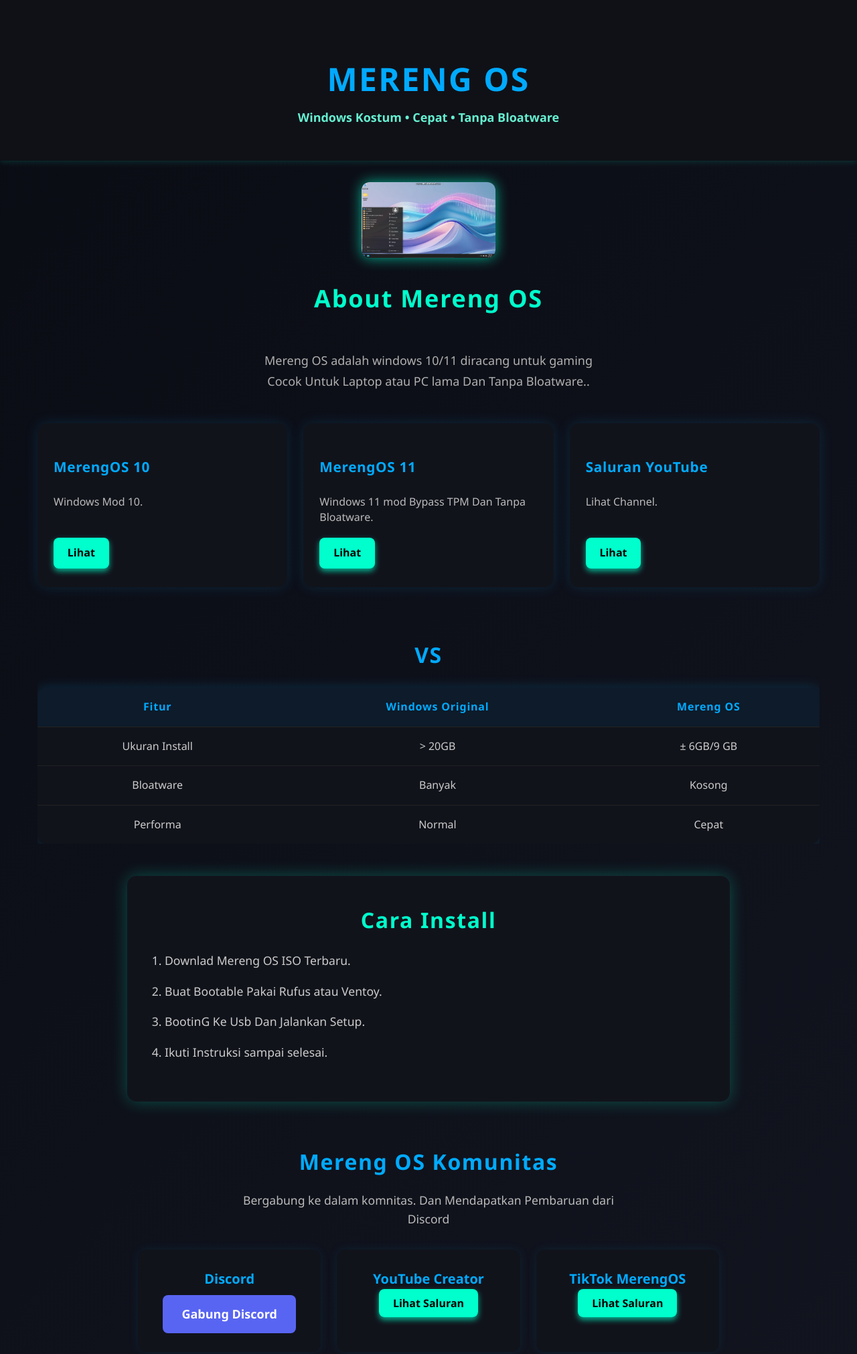
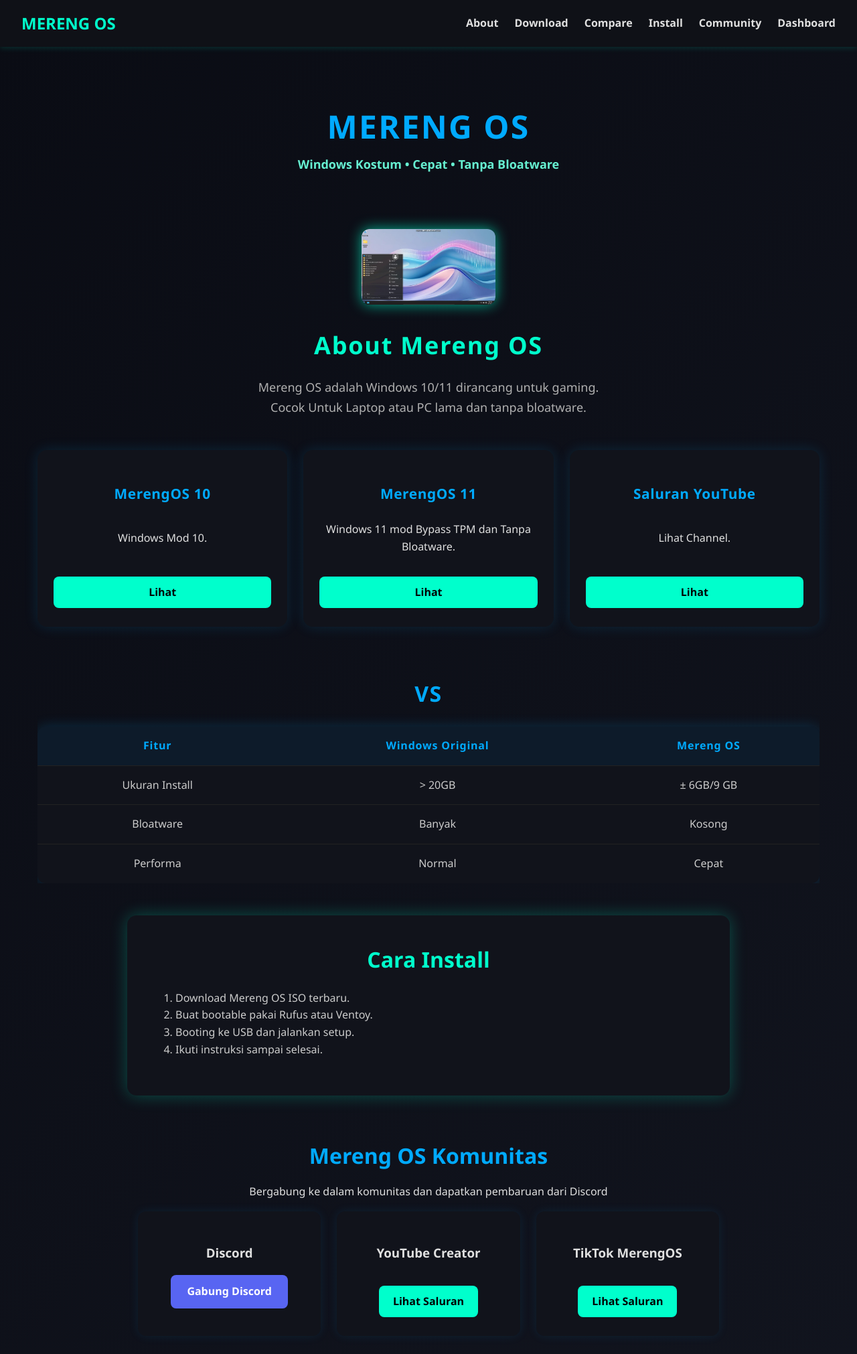
Before and after one commit to Bosbaboi/Mereng-OS-Indonesia, a plain HTML site: page index.html in a window 1280 px wide. Shown: the top 2022 px of the page at 67% size. Drawn offline with Linux system fonts and the light colour scheme.

Commit message:
Update index.html

```diff
--- a/index.html
+++ b/index.html
@@ -8,12 +8,10 @@
 
   <!-- SEO Meta -->
   <meta name="description"
-    content="Mereng OS adalah sistem operasi Windows kustom yang ringan, cocok untuk laptop dan PC kelas bawah. Bebas bloatware, cepat, dan stabil.." />
+    content="Mereng OS adalah sistem operasi Windows kustom yang ringan, cocok untuk laptop dan PC kelas bawah. Bebas bloatware, cepat, dan stabil." />
   <meta name="keywords"
     content="Mereng OS, alternatif Tiny10, Windows 11 kustom, OS ringan, modifikasi Windows, Windows tanpa bloatware, Windows kelas bawah" />
   <meta name="author" content="Mereng OS" />
-
-  <!-- Google Search Console Verification -->
   <meta name="google-site-verification" content="MH481fHnsXlUbwk70VP20XcaSKX8Frlr_H7XL8bZUcY" />
 
   <!-- Open Graph -->
@@ -26,9 +24,7 @@
 
   <!-- Theme & Favicon -->
   <meta name="theme-color" content="#00ffcc" />
-  <link rel="icon" href="favicon.ico" type="Mereng Os Icon" />
-
-
+  <link rel="icon" href="favicon.ico" type="image/x-icon" />
 
   <style>
     /* --- Reset & Base --- */
@@ -59,12 +55,42 @@
       outline: none;
     }
 
+    /* --- Navbar --- */
+    nav {
+      background: #0f1117;
+      padding: 1rem 2rem;
+      display: flex;
+      justify-content: space-between;
+      align-items: center;
+      position: sticky;
+      top: 0;
+      z-index: 1000;
+      box-shadow: 0 2px 8px rgba(0, 255, 204, 0.15);
+    }
+
+    nav .logo {
+      font-size: 1.5rem;
+      font-weight: 900;
+      color: #00ffcc;
+      text-transform: uppercase;
+    }
+
+    nav ul {
+      list-style: none;
+      display: flex;
+      gap: 1.5rem;
+      margin: 0;
+      padding: 0;
+    }
+
+    nav ul li a {
+      font-weight: 600;
+    }
+
     /* --- Header --- */
     header {
-      background-color: #0f1117;
+      text-align: center;
       padding: 3rem 1.5rem 2rem;
-      text-align: center;
-      box-shadow: 0 2px 8px rgba(0, 255, 204, 0.15);
     }
 
     header h1 {
@@ -149,6 +175,7 @@
       flex-direction: column;
       justify-content: space-between;
       transition: transform 0.3s ease, box-shadow 0.3s ease;
+      text-align: center;
     }
 
     .card:hover,
@@ -165,39 +192,19 @@
       letter-spacing: 0.03em;
     }
 
-    .card p {
-      flex-grow: 1;
-      color: #bbb;
-      font-size: 1rem;
-      margin-bottom: 1.25rem;
-      line-height: 1.4;
-    }
-
     .download-btn {
-      align-self: flex-start;
       background-color: #00ffcc;
       color: #000;
       font-weight: 700;
       padding: 0.65rem 1.3rem;
       border-radius: 8px;
-      box-shadow: 0 4px 8px #00ffccaa;
+      display: inline-block;
+      margin-top: 1rem;
       transition: background-color 0.3s ease, box-shadow 0.3s ease;
-      user-select: none;
     }
 
-    .download-btn:hover,
-    .download-btn:focus {
+    .download-btn:hover {
       background-color: #00ccaa;
-      box-shadow: 0 6px 12px #00ccaaee;
-      outline: none;
-    }
-
-    .download-btn[disabled],
-    .download-btn.disabled {
-      background-color: #444;
-      color: #888;
-      cursor: not-allowed;
-      box-shadow: none;
     }
 
     /* --- Comparison Table --- */
@@ -262,18 +269,7 @@
       font-size: 2rem;
       margin-top: 0;
       margin-bottom: 1.25rem;
-      letter-spacing: 0.05em;
       text-align: center;
-    }
-
-    .install-guide ol {
-      padding-left: 1.5rem;
-      font-size: 1.1rem;
-      line-height: 1.7;
-    }
-
-    .install-guide li {
-      margin-bottom: 1rem;
     }
 
     /* --- Community Section --- */
@@ -289,69 +285,67 @@
       font-weight: 700;
       font-size: 2rem;
       margin-bottom: 0.75rem;
-      letter-spacing: 0.05em;
-    }
-
-    .community-section p {
-      color: #bbb;
-      font-size: 1.1rem;
-      margin-bottom: 2rem;
-      max-width: 600px;
-      margin-left: auto;
-      margin-right: auto;
     }
 
     .community-cards {
       display: grid;
       grid-template-columns: repeat(auto-fit, minmax(220px, 1fr));
       gap: 1.5rem;
-      margin-bottom: 2.5rem;
     }
 
     .community-card {
       background-color: #11131b;
       padding: 1.75rem 1.5rem;
       border-radius: 12px;
-      color: #e5e5e5;
       box-shadow: 0 0 15px rgba(0, 170, 255, 0.1);
-      transition: box-shadow 0.3s ease;
-    }
-
-    .community-card:hover,
-    .community-card:focus-within {
-      box-shadow: 0 0 25px #00aaffcc;
-      outline: none;
-    }
-
-    .community-card h3 {
-      margin-top: 0;
-      color: #00aaff;
-      font-weight: 700;
-      font-size: 1.25rem;
-      margin-bottom: 0.5rem;
     }
 
     .discord-btn {
       background-color: #5865F2;
       color: white;
-      padding: 14px 28px;
+      padding: 12px 24px;
       border-radius: 8px;
       font-weight: 700;
-      font-size: 1.125rem;
       display: inline-block;
-      transition: background-color 0.3s ease, transform 0.2s ease;
     }
 
-    .discord-btn:hover,
-    .discord-btn:focus {
-      background-color: #4752c4;
-      transform: scale(1.05);
-      outline: none;
+    /* --- Dashboard Section --- */
+    .dashboard {
+      display: grid;
+      grid-template-columns: repeat(auto-fit, minmax(180px, 1fr));
+      gap: 1rem;
+      padding: 2rem;
+      text-align: center;
+    }
+    .dashboard .card {
+      padding: 1.5rem;
+    }
+
+    footer {
+      text-align: center;
+      padding: 1.5rem;
+      background:#0f1117;
+      color:#888;
+      font-size:0.9rem;
     }
   </style>
 </head>
 
 <body>
+  <!-- Navbar -->
+  <nav>
+    <div class="logo">Mereng OS</div>
+    <ul>
+      <li><a href="#about">About</a></li>
+      <li><a href="#download">Download</a></li>
+      <li><a href="#compare">Compare</a></li>
+      <li><a href="#guide">Install</a></li>
+      <li><a href="#community">Community</a></li>
+      <li><a href="#dashboard">Dashboard</a></li>
+    </ul>
+  </nav>
+
+  <!-- Header -->
   <header>
     <h1>MERENG OS</h1>
     <p>Windows Kostum • Cepat • Tanpa Bloatware</p>
@@ -362,15 +356,13 @@
       <img src="mereng-os.png" alt="Mereng OS Logo">
     </section>
 
-    <section class="about-section">
+    <section class="about-section" id="about">
       <h2>About Mereng OS</h2>
-      <p>
-        Mereng OS adalah windows 10/11 diracang untuk gaming
-        Cocok Untuk Laptop atau PC lama Dan Tanpa Bloatware..
-      </p>
+      <p>Mereng OS adalah Windows 10/11 dirancang untuk gaming.
+      Cocok Untuk Laptop atau PC lama dan tanpa bloatware.</p>
     </section>
 
-    <section class="cards-grid">
+    <section class="cards-grid" id="download">
       <div class="card">
         <h3>MerengOS 10</h3>
         <p>Windows Mod 10.</p>
@@ -378,7 +370,7 @@
       </div>
       <div class="card">
         <h3>MerengOS 11</h3>
-        <p>Windows 11 mod Bypass TPM Dan Tanpa Bloatware.</p>
+        <p>Windows 11 mod Bypass TPM dan Tanpa Bloatware.</p>
         <a href="https://bosbaboi.github.io/Merengos-11-Download.io/" class="download-btn">Lihat</a>
       </div>
       <div class="card">
@@ -388,45 +380,29 @@
       </div>
     </section>
 
-    <section class="compare-section">
+    <section class="compare-section" id="compare">
       <h2>VS</h2>
       <table class="compare-table">
-        <tr>
-          <th>Fitur</th>
-          <th>Windows Original</th>
-          <th>Mereng OS</th>
-        </tr>
-        <tr>
-          <td>Ukuran Install</td>
-          <td>> 20GB</td>
-          <td>± 6GB/9 GB</td>
-        </tr>
-        <tr>
-          <td>Bloatware</td>
-          <td>Banyak</td>
-          <td>Kosong</td>
-        </tr>
-        <tr>
-          <td>Performa</td>
-          <td>Normal</td>
-          <td>Cepat</td>
-        </tr>
+        <tr><th>Fitur</th><th>Windows Original</th><th>Mereng OS</th></tr>
+        <tr><td>Ukuran Install</td><td>> 20GB</td><td>± 6GB/9 GB</td></tr>
+        <tr><td>Bloatware</td><td>Banyak</td><td>Kosong</td></tr>
+        <tr><td>Performa</td><td>Normal</td><td>Cepat</td></tr>
       </table>
     </section>
 
-    <section class="install-guide">
+    <section class="install-guide" id="guide">
       <h2>Cara Install</h2>
       <ol>
-        <li>Downlad Mereng OS ISO Terbaru.</li>
-        <li>Buat Bootable Pakai Rufus atau Ventoy.</li>
-        <li>BootinG Ke Usb Dan Jalankan Setup.</li>
-        <li>Ikuti Instruksi sampai selesai.</li>
+        <li>Download Mereng OS ISO terbaru.</li>
+        <li>Buat bootable pakai Rufus atau Ventoy.</li>
+        <li>Booting ke USB dan jalankan setup.</li>
+        <li>Ikuti instruksi sampai selesai.</li>
       </ol>
     </section>
 
-    <section class="community-section">
+    <section class="community-section" id="community">
       <h2>Mereng OS Komunitas</h2>
-      <p>Bergabung ke dalam komnitas. Dan Mendapatkan Pembaruan dari Discord</p>
+      <p>Bergabung ke dalam komunitas dan dapatkan pembaruan dari Discord</p>
 
       <div class="community-cards">
         <div class="community-card">
@@ -443,9 +419,21 @@
         </div>
       </div>
     </section>
+
+    <section id="dashboard">
+      <h2 style="text-align:center;color:#00ffcc;margin-bottom:1rem;">Dashboard Navigasi</h2>
+      <div class="dashboard">
+        <div class="card"><a href="https://mereng-os-web.vercel.app">🏠 Home (English)</a></div>
+        <div class="card"><a href="https://youtube.com/@bukharibukhari5670" target="_blank">▶️ YouTube</a></div>
+        <div class="card"><a href="#"target="_blank">Commingsoon</a></div>
+        <div class="card"><a href="http://dsc.gg/merengos" target="_blank">💬 Discord</a></div>
+        <div class="card"><a href="#" target="_blank">⬇Comming Soon</a></div>
+        <div class="card"><a href="#" target="_blank">Comming Soon</a></div>
+      </div>
+    </section>
   </main>
 
-  <footer style="text-align:center; padding: 1.5rem; background:#0f1117; color:#888; font-size:0.9rem;">
+  <footer>
     &copy; 2025 (Diterjemahkan) Oleh Pembuat Muhammad Bukhari Al Deni. All rights reserved.
   </footer>
 </body>
```
